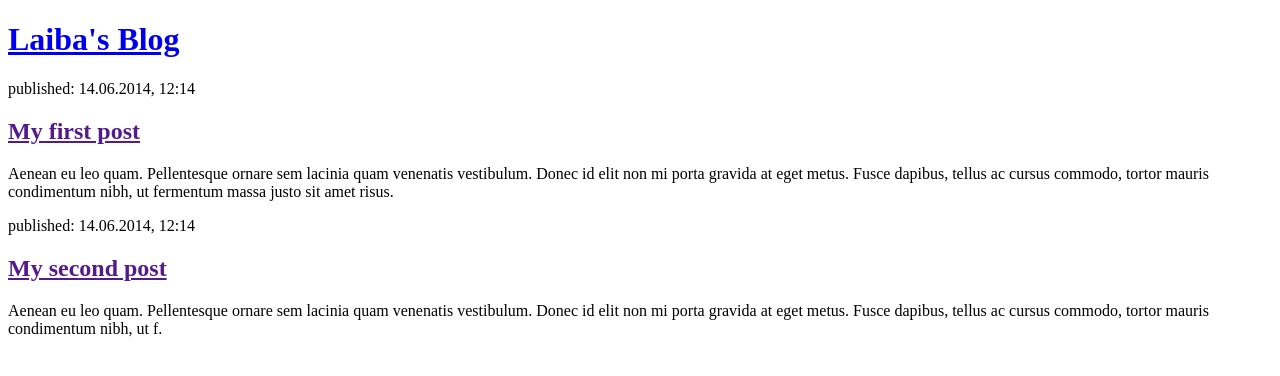
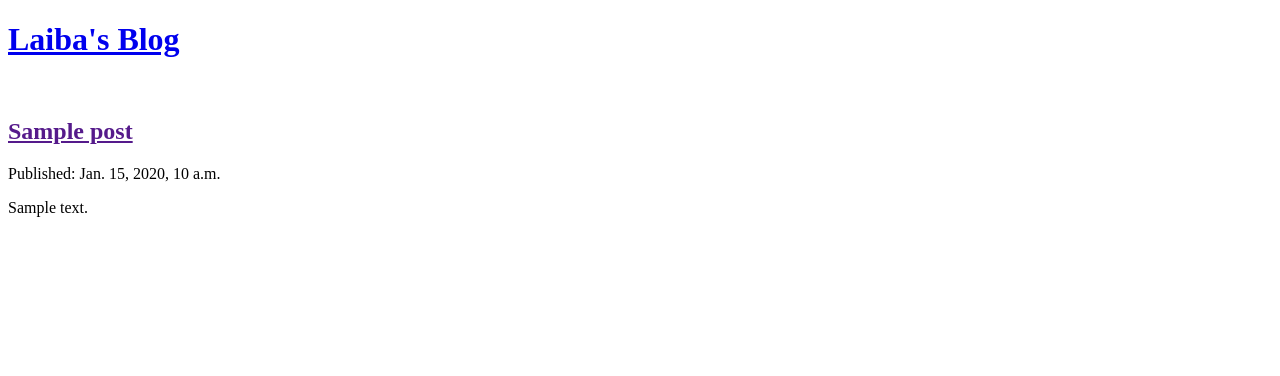
Before and after one commit to laibamasod/my-first-blog, a Django app: page / in a window 1280 px wide. Shown: the top 376 px of the page. Run offline with Django 3.2, Linux system fonts and the light colour scheme; tables that the repository leaves empty hold one stand-in row (values such as "Sample post").

Commit message:
dynamic data uploaded

```diff
--- a/blog/templates/blog/post_list.html
+++ b/blog/templates/blog/post_list.html
@@ -8,16 +8,16 @@
             <h1><a href="/">Laiba's Blog</a></h1>
         </header>
 
+        {% for post in posts %}
         <article>
-            <time>published: 14.06.2014, 12:14</time>
-            <h2><a href="">My first post</a></h2>
-            <p>Aenean eu leo quam. Pellentesque ornare sem lacinia quam venenatis vestibulum. Donec id elit non mi porta gravida at eget metus. Fusce dapibus, tellus ac cursus commodo, tortor mauris condimentum nibh, ut fermentum massa justo sit amet risus.</p>
+            <br>
+            <h2><a href="">{{ post.title }}</a></h2>
+            <time>Published: {{ post.published_date }}</time>
+            <p>{{ post.text|linebreaksbr }}</p>
+            <br>
         </article>
 
-        <article>
-            <time>published: 14.06.2014, 12:14</time>
-            <h2><a href="">My second post</a></h2>
-            <p>Aenean eu leo quam. Pellentesque ornare sem lacinia quam venenatis vestibulum. Donec id elit non mi porta gravida at eget metus. Fusce dapibus, tellus ac cursus commodo, tortor mauris condimentum nibh, ut f.</p>
-        </article>
+    {% endfor %}
+
     </body>
 </html>
--- a/blog/views.py
+++ b/blog/views.py
@@ -1,6 +1,8 @@
 from django.shortcuts import render
-
+from .models import Post
+from django.utils import timezone
 # Create your views here.
 
 def post_list(request):
-    return render(request, 'blog/post_list.html', {})
+    posts = Post.objects.filter(published_date__lte=timezone.now()).order_by('-published_date')
+    return render(request, 'blog/post_list.html', {'posts':posts})
```
